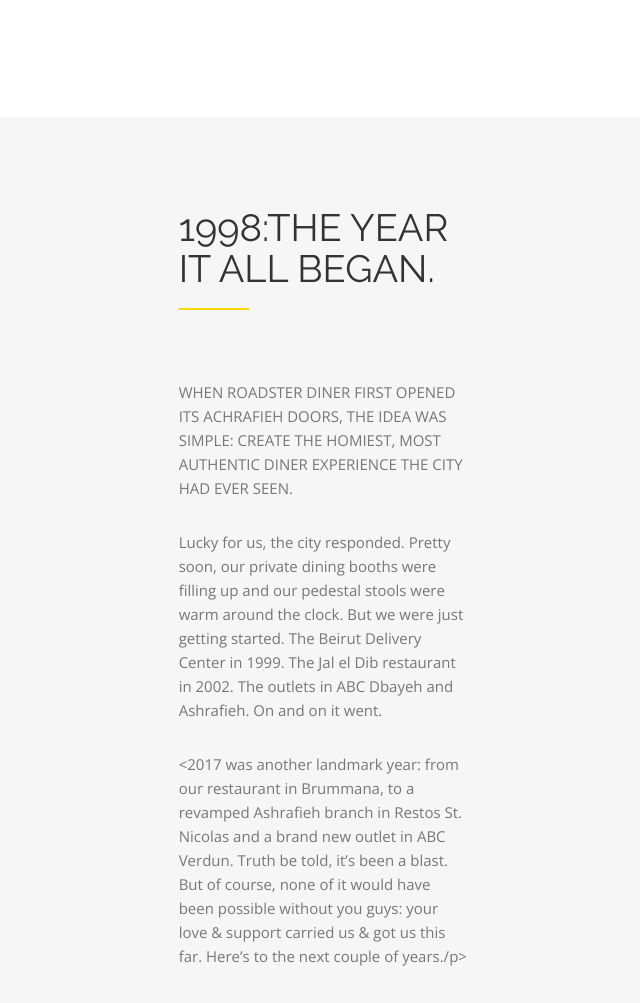
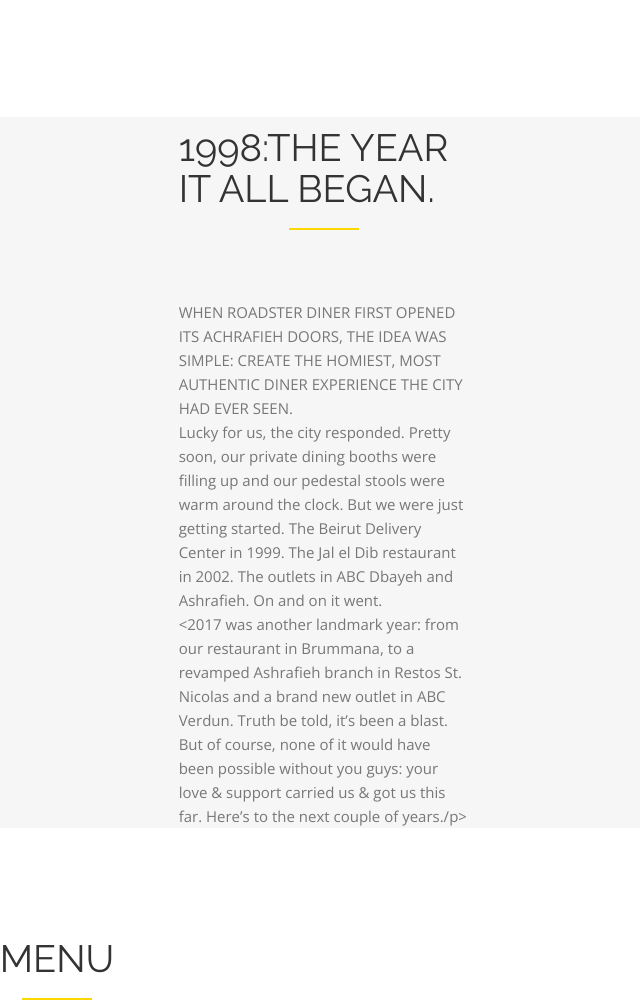
Before and after one commit to 9ralph7/9ralph7, a plain HTML site: page index.html in a window 1280 px wide. Shown: the part 1219-2222 px from the top of the page, without its empty margins (583-1223 px from the left). Drawn offline with nearby package versions, Linux system fonts and the light colour scheme; files that its build step writes are made by us from their sources; files whose address does not match are found by name.

Commit message:
Update style.css

```diff
--- a/css/style.css
+++ b/css/style.css
@@ -241,20 +241,19 @@ header .intro-text {
 }
 #about h2::after {
 	bottom: 0;
-	margin-left: 0;
-	left: 0;
+
 }
 #about .about-text {
-	padding: 80px 0;
+
 }
 #about .about-img {
-	background: url(../img/Saniour%20view.jpg) center center no-repeat;
+	background: center center no-repeat;
 	background-size: cover;
 	height: 570px;
 }
 #about p {
 	line-height: 24px;
-	margin: 15px 0 30px;
+	margin: auto;
 }
 /* Menu Section */
 #restaurant-menu {
```
